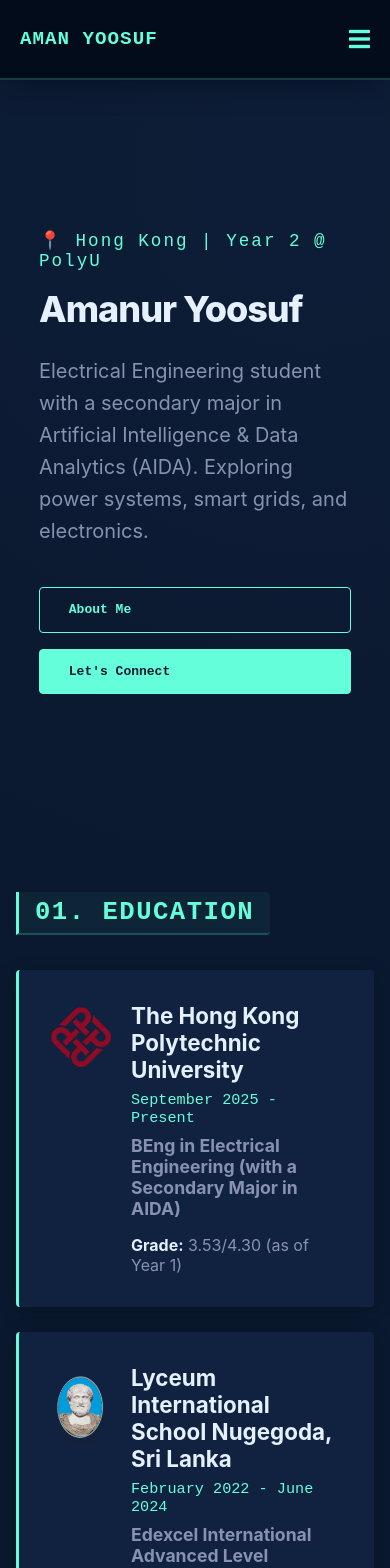
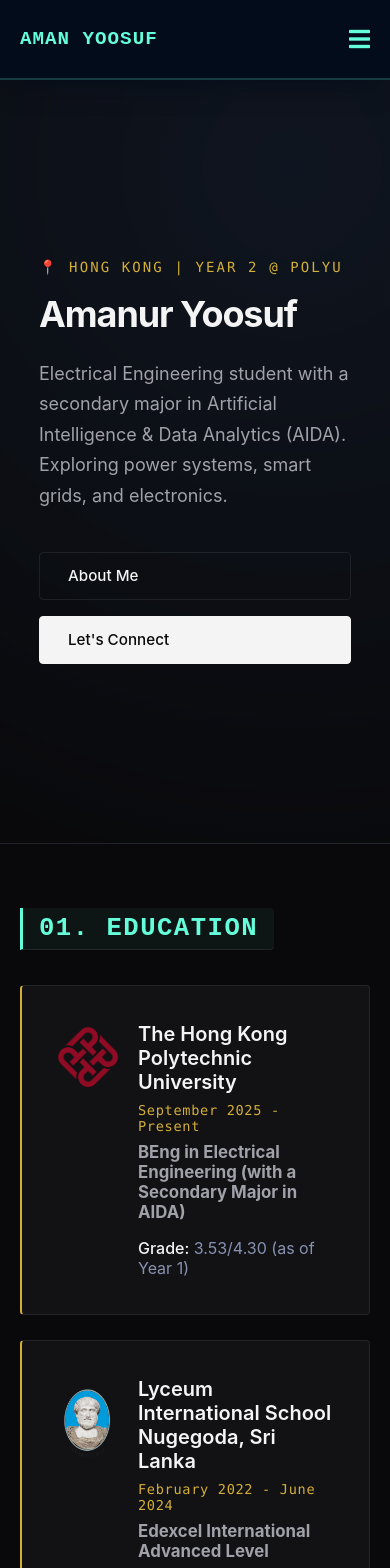
Before and after one commit to amanyoosuf/amanyoosuf.github.io, a React (Create React App) app: page / in a window 390 px wide. Shown: the top 1568 px of the page. Built offline with nearby package versions, Linux system fonts and the light colour scheme.

Commit message:
Update mainCon.css

```diff
--- a/src/components/mainCon.css
+++ b/src/components/mainCon.css
@@ -1,14 +1,16 @@
 /* ==========================================================================
-   GLOBAL RESET & MODERN METRIC VARIABLES
+   GLOBAL RESET & EXECUTIVE DESIGN SYSTEM
    ========================================================================== */
 :root {
-  --bg-primary: #0a192f;       /* Deep slate blue canvas background */
-  --bg-secondary: #112240;     /* Elevated slate card blocks */
-  --text-main: #64ffda;        /* Glowing neon cyan for focal text & titles */
-  --text-body: #8892b0;        /* Cool ash silver for highly readable body text */
-  --text-white: #e6f1ff;       /* Pure crisp off-white for headers */
-  --border-glow: rgba(100, 255, 218, 0.2);
-  --font-sans: -apple-system, BlinkMacSystemFont, 'Segoe UI', Roboto, Helvetica, Arial, sans-serif;
+  --bg-primary: #09090b;       /* Deep obsidian architectural canvas */
+  --bg-secondary: #121215;     /* Refined matte card blocks */
+  --bg-tertiary: #18181b;      /* Hover states and borders */
+  --text-main: #d4af37;        /* Restrained champagne gold accent */
+  --text-body: #a1a1aa;        /* Muted titanium silver for high-readability body text */
+  --text-white: #f4f4f5;       /* Crisp bone white for hierarchy headings */
+  --border-subtle: rgba(255, 255, 255, 0.08);
+  --font-sans: -apple-system, BlinkMacSystemFont, 'Segoe UI', Inter, Roboto, Helvetica, Arial, sans-serif;
+  --font-mono: ui-monospace, SFMono-Regular, Menlo, Monaco, Consolas, monospace;
 }
 
 body {
@@ -18,34 +20,37 @@
   color: var(--text-body);
   font-family: var(--font-sans);
   overflow-x: hidden;
+  -webkit-font-smoothing: antialiased;
 }
 
 /* Unified Layout Wrapper across sections */
 .content-wrapper {
   max-width: 1100px;
   margin: 0 auto;
-  padding: 5rem 2rem;
+  padding: 6rem 2rem;
 }
 
 h2 {
   color: var(--text-white);
-  font-size: 2rem;
-  font-weight: 700;
-  margin-bottom: 2rem;
-  border-bottom: 2px solid var(--border-glow);
-  padding-bottom: 0.5rem;
+  font-size: 1.875rem;
+  font-weight: 600;
+  letter-spacing: -0.025em;
+  margin-bottom: 2.5rem;
+  border-bottom: 1px solid var(--border-subtle);
+  padding-bottom: 0.75rem;
   display: inline-block;
 }
 
 /* ==========================================================================
-   1. BRAND NEW HERO LANDING ZONE STYLES
+   1. HERO LANDING ZONE STYLES
    ========================================================================== */
 .hero-section_container {
   height: 100vh;
   display: flex;
   align-items: center;
-  background: radial-gradient(circle at 80% 20%, rgba(17, 34, 64, 0.5) 0%, var(--bg-primary) 100%);
+  background: radial-gradient(circle at 75% 20%, rgba(18, 18, 21, 0.6) 0%, var(--bg-primary) 100%);
   padding: 0 10%;
+  border-bottom: 1px solid var(--border-subtle);
 }
 
 .hero-content_wrapper {
@@ -54,62 +59,67 @@
 
 .hero-subtitle {
   color: var(--text-main);
-  font-family: monospace;
-  font-size: 1.1rem;
-  letter-spacing: 2px;
+  font-family: var(--font-mono);
+  font-size: 0.875rem;
+  text-transform: uppercase;
+  letter-spacing: 0.15em;
   display: block;
-  margin-bottom: 1rem;
+  margin-bottom: 1.25rem;
 }
 
 .hero-title {
   color: var(--text-white);
-  font-size: 4rem;
-  font-weight: 800;
+  font-size: 3.75rem;
+  font-weight: 700;
   margin: 0 0 1.5rem 0;
-  letter-spacing: -1px;
+  letter-spacing: -0.03em;
+  line-height: 1.1;
 }
 
 .hero-tagline {
-  font-size: 1.25rem;
-  line-height: 1.6;
-  max-width: 600px;
+  font-size: 1.125rem;
+  line-height: 1.7;
+  max-width: 620px;
   margin-bottom: 2.5rem;
+  color: var(--text-body);
 }
 
 .hero-cta-buttons {
   display: flex;
-  gap: 1.5rem;
+  gap: 1.25rem;
 }
 
 .cta-btn {
-  padding: 0.9rem 1.8rem;
+  padding: 0.85rem 1.75rem;
   border-radius: 4px;
-  font-weight: 600;
+  font-weight: 500;
   text-decoration: none;
-  font-family: monospace;
-  transition: all 0.3s ease;
+  font-family: var(--font-sans);
+  font-size: 0.95rem;
+  transition: all 0.2s cubic-bezier(0.16, 1, 0.3, 1);
 }
 
 .cta-btn.primary {
   background: transparent;
-  color: var(--text-main);
-  border: 1px solid var(--text-main);
+  color: var(--text-white);
+  border: 1px solid var(--border-subtle);
 }
 
 .cta-btn.primary:hover {
-  background: rgba(100, 255, 218, 0.1);
-  transform: translateY(-3px);
+  background: var(--bg-secondary);
+  border-color: var(--text-body);
+  transform: translateY(-2px);
 }
 
 .cta-btn.secondary {
-  background: var(--text-main);
+  background: var(--text-white);
   color: var(--bg-primary);
-  border: 1px solid var(--text-main);
+  border: 1px solid var(--text-white);
 }
 
 .cta-btn.secondary:hover {
-  box-shadow: 0 5px 15px rgba(100, 255, 218, 0.3);
-  transform: translateY(-3px);
+  background: #e4e4e7;
+  transform: translateY(-2px);
 }
 
 /* ==========================================================================
@@ -117,6 +127,7 @@
    ========================================================================== */
 .profile-section_container {
   background-color: var(--bg-primary);
+  border-bottom: 1px solid var(--border-subtle);
 }
 
 .content-grid-split {
@@ -130,27 +141,28 @@
 }
 
 .profile-body-text p {
-  font-size: 1.1rem;
-  line-height: 1.7;
+  font-size: 1.05rem;
+  line-height: 1.75;
   margin-bottom: 1.5rem;
 }
 
 .profile-body-text strong {
   color: var(--text-white);
+  font-weight: 500;
 }
 
 .avatar-frame {
   position: relative;
-  max-width: 300px;
+  max-width: 280px;
   margin: 0 auto;
 }
 
 .profile-image {
   width: 100%;
   border-radius: 4px;
-  filter: grayscale(20%) contrast(110%);
-  border: 2px solid var(--text-main);
-  box-shadow: 10px 10px 0px var(--bg-secondary);
+  filter: grayscale(15%) contrast(105%);
+  border: 1px solid var(--border-subtle);
+  box-shadow: 0 20px 40px rgba(0, 0, 0, 0.4);
 }
 
 /* ==========================================================================
@@ -159,16 +171,24 @@
 .academic-section_container,
 .work-section_container {
   background-color: var(--bg-primary);
+  border-bottom: 1px solid var(--border-subtle);
 }
 
 .academic-timeline-card,
 .work-timeline-card {
   background-color: var(--bg-secondary);
-  border-left: 3px solid var(--text-main);
+  border: 1px solid var(--border-subtle);
+  border-left: 2px solid var(--text-main);
   border-radius: 4px;
-  padding: 2rem;
-  margin-bottom: 2rem;
-  box-shadow: 0 4px 20px rgba(0, 0, 0, 0.2);
+  padding: 2.25rem;
+  margin-bottom: 1.5rem;
+  transition: border-color 0.2s ease;
+}
+
+.academic-timeline-card:hover,
+.work-timeline-card:hover {
+  border-color: rgba(255, 255, 255, 0.15);
+  border-left-color: var(--text-main);
 }
 
 .academic-card-header,
@@ -182,34 +202,38 @@
 .academic-card-header h3,
 .work-card-header h3 {
   color: var(--text-white);
-  font-size: 1.4rem;
+  font-size: 1.25rem;
+  font-weight: 600;
   margin: 0;
 }
 
 .academic-period,
 .work-period {
-  font-family: monospace;
+  font-family: var(--font-mono);
   color: var(--text-main);
-  font-size: 0.95rem;
+  font-size: 0.85rem;
+  letter-spacing: 0.05em;
 }
 
 .academic-degree,
 .work-organization {
   color: var(--text-body);
-  font-size: 1.1rem;
+  font-size: 1.05rem;
   margin: 0 0 1rem 0;
 }
 
 .academic-grade strong {
   color: var(--text-white);
+  font-weight: 500;
 }
 
 .work-details {
-  line-height: 1.6;
+  line-height: 1.7;
+  color: var(--text-body);
 }
 
 /* ==========================================================================
-   5, 6 & 7. SPECIALIZED CATEGORIES (CRICKET, TUTORING, LIFESTYLE)
+   5, 6 & 7. SPECIALIZED CATEGORIES
    ========================================================================== */
 .athletics-section_container,
 .services-section_container,
@@ -217,37 +241,40 @@
 .portfolio-section_container,
 .recognition-section_container {
   background-color: var(--bg-primary);
+  border-bottom: 1px solid var(--border-subtle);
 }
 
 .athletics-profile-card,
 .tutoring-pitch-card {
-  background: linear-gradient(135deg, var(--bg-secondary) 0%, rgba(17, 34, 64, 0.3) 100%);
-  border: 1px solid rgba(255, 255, 255, 0.05);
+  background: var(--bg-secondary);
+  border: 1px solid var(--border-subtle);
   padding: 2.5rem;
-  border-radius: 6px;
+  border-radius: 4px;
 }
 
 .athletics-profile-card h3,
 .tutoring-pitch-card h3 {
   color: var(--text-white);
-  font-size: 1.5rem;
+  font-size: 1.35rem;
+  font-weight: 600;
   margin-top: 0;
 }
 
 .subject-tags_container {
   display: flex;
-  gap: 1rem;
+  gap: 0.75rem;
   margin-top: 1.5rem;
   flex-wrap: wrap;
 }
 
 .subject-tag {
-  background: rgba(100, 255, 218, 0.1);
-  color: var(--text-main);
-  font-family: monospace;
-  padding: 0.4rem 0.9rem;
-  border-radius: 4px;
-  font-size: 0.85rem;
+  background: var(--bg-tertiary);
+  color: var(--text-white);
+  border: 1px solid var(--border-subtle);
+  font-family: var(--font-mono);
+  padding: 0.35rem 0.8rem;
+  border-radius: 3px;
+  font-size: 0.8rem;
 }
 
 /* Awards Row Formatting */
@@ -255,6 +282,7 @@
   display: flex;
   gap: 2rem;
   background: var(--bg-secondary);
+  border: 1px solid var(--border-subtle);
   padding: 1.5rem;
   border-radius: 4px;
   margin-bottom: 1rem;
@@ -262,15 +290,16 @@
 }
 
 .award-year {
-  font-family: monospace;
+  font-family: var(--font-mono);
   color: var(--text-main);
-  font-weight: 700;
-  font-size: 1.1rem;
+  font-weight: 600;
+  font-size: 0.95rem;
 }
 
 .award-text-content h3 {
   color: var(--text-white);
-  font-size: 1.15rem;
+  font-size: 1.05rem;
+  font-weight: 600;
   margin: 0 0 0.25rem 0;
 }
 
@@ -280,6 +309,7 @@
 .contact-section_container {
   background-color: var(--bg-primary);
   text-align: center;
+  padding: 6rem 2rem;
 }
 
 .contact-methods-box {
@@ -290,7 +320,7 @@
 .contact-links-grid {
   display: flex;
   justify-content: center;
-  gap: 2rem;
+  gap: 1.5rem;
   margin-top: 2.5rem;
 }
 
@@ -298,31 +328,34 @@
   display: inline-flex;
   align-items: center;
   gap: 0.5rem;
-  padding: 1rem 2rem;
+  padding: 0.85rem 1.75rem;
   border-radius: 4px;
   text-decoration: none;
-  font-weight: 600;
-  transition: all 0.3s ease;
+  font-weight: 500;
+  font-size: 0.95rem;
+  transition: all 0.2s cubic-bezier(0.16, 1, 0.3, 1);
 }
 
 .contact-btn.email {
   background: transparent;
   color: var(--text-white);
-  border: 1px solid var(--text-white);
+  border: 1px solid var(--border-subtle);
 }
 
 .contact-btn.email:hover {
-  background: rgba(255, 255, 255, 0.05);
+  background: var(--bg-secondary);
+  border-color: var(--text-body);
   transform: translateY(-2px);
 }
 
 .contact-btn.whatsapp {
-  background: #25d366;
-  color: #fff;
+  background: var(--text-white);
+  color: var(--bg-primary);
+  border: 1px solid var(--text-white);
 }
 
 .contact-btn.whatsapp:hover {
-  box-shadow: 0 5px 15px rgba(37, 211, 102, 0.4);
+  background: #e4e4e7;
   transform: translateY(-2px);
 }
 
@@ -348,7 +381,7 @@
   }
 
   .avatar-frame {
-    order: -1; /* Puts photo directly over text layout on tablets */
+    order: -1;
   }
 
   .academic-card-header,
@@ -371,6 +404,6 @@
   }
 
   .content-wrapper {
-    padding: 3rem 1rem;
+    padding: 4rem 1.25rem;
   }
 }
```
